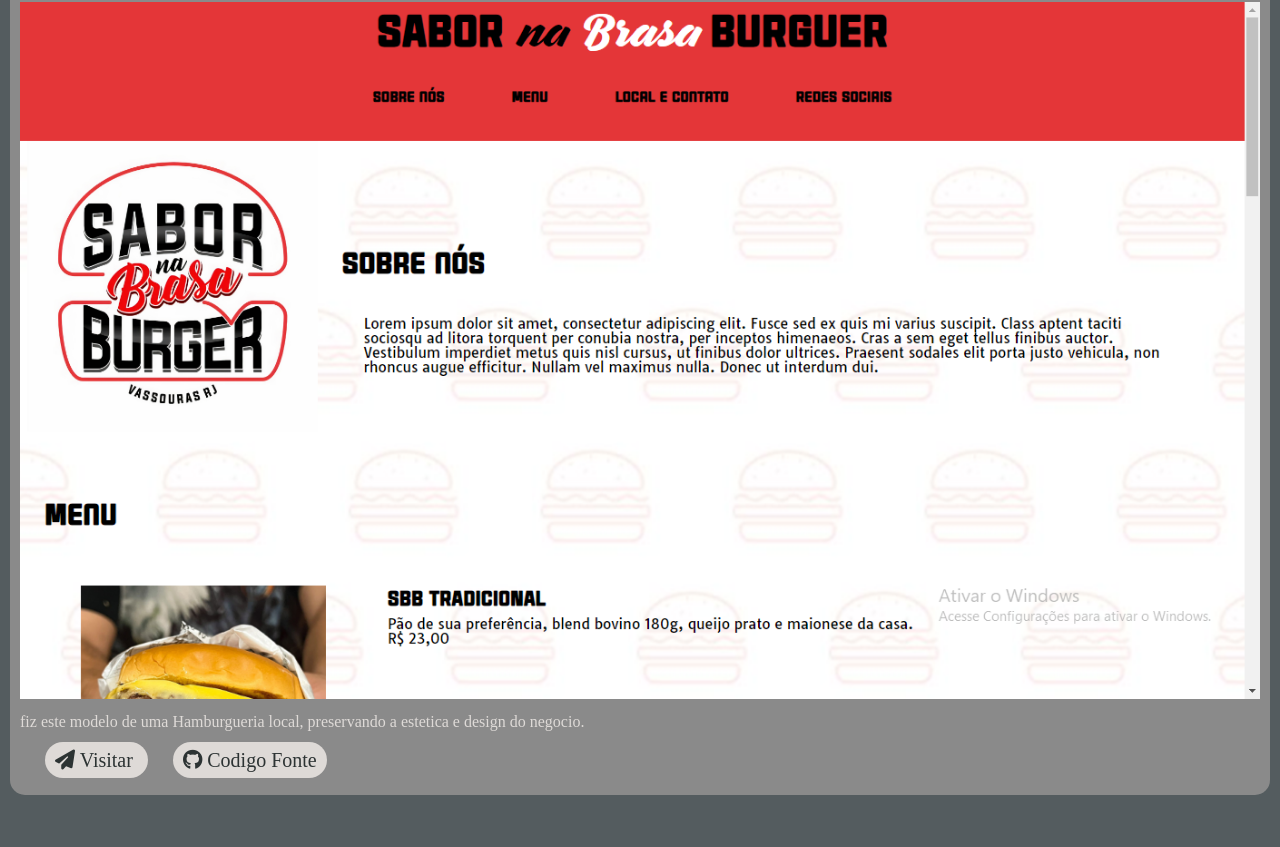
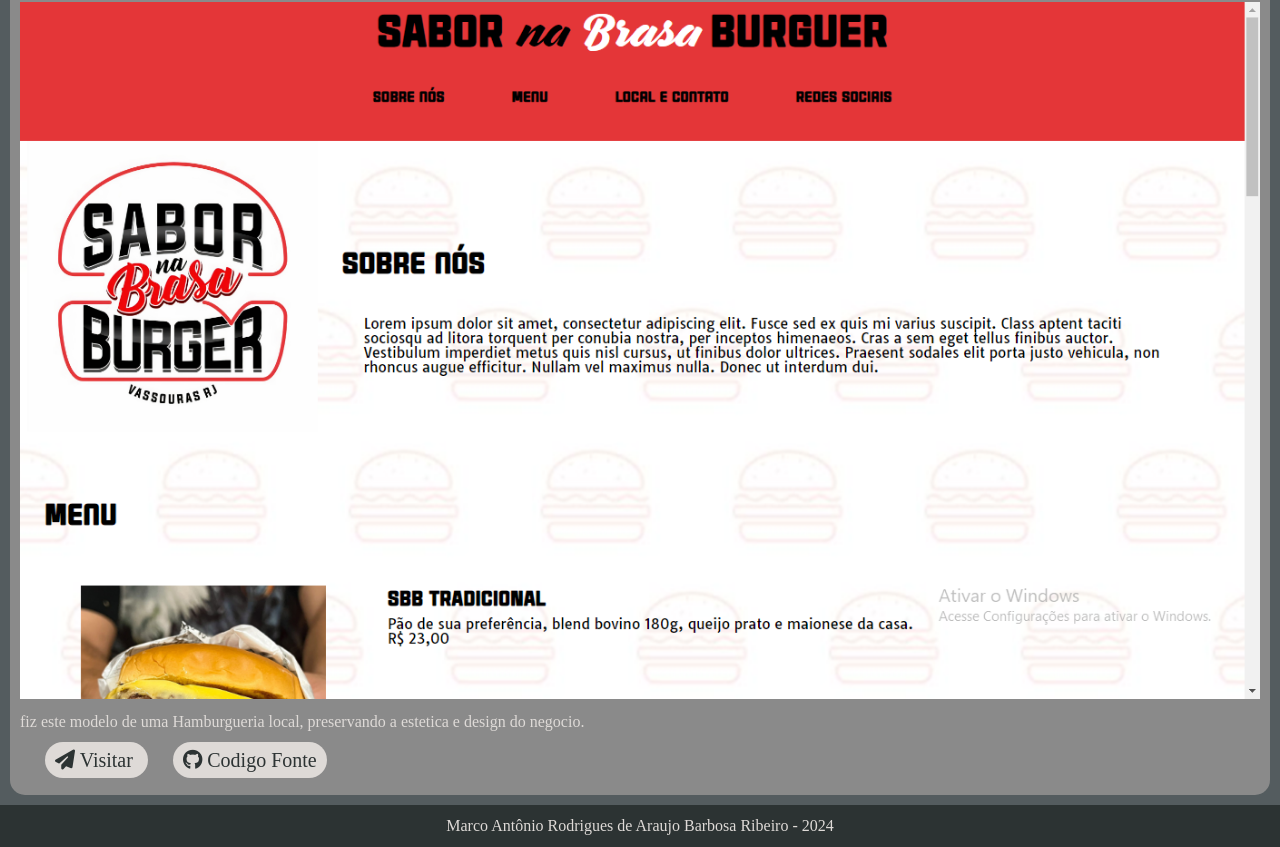
Before and after one commit to TrickB0y/portfolio, a plain HTML site: page index.html in a window 1280 px wide. Shown: the part 4230-5077 px from the top of the page. Before the commit the page ends 5035 px from the top, so only its background shows below. Drawn offline with Linux system fonts and the light colour scheme; a web font is replaced by a local one.

Commit message:
footer added

```diff
--- a/assets/style/style.css
+++ b/assets/style/style.css
@@ -272,3 +272,9 @@ header a:active {
 .visit-links a:active {
     background-color: rgba(44, 51, 51, 0.3);
 }
+
+footer {
+    background-color: #2c3333;
+    text-align: center;
+    padding: 1%;
+}
--- a/index.html
+++ b/index.html
@@ -146,5 +146,9 @@
                    target="_blank"><i class="fa-brands fa-github"></i> Codigo Fonte</a>
             </div>
         </section>
+
+        <footer>
+            <p>Marco Antônio Rodrigues de Araujo Barbosa Ribeiro - 2024</p>
+        </footer>
     </body>
 </html>
```
